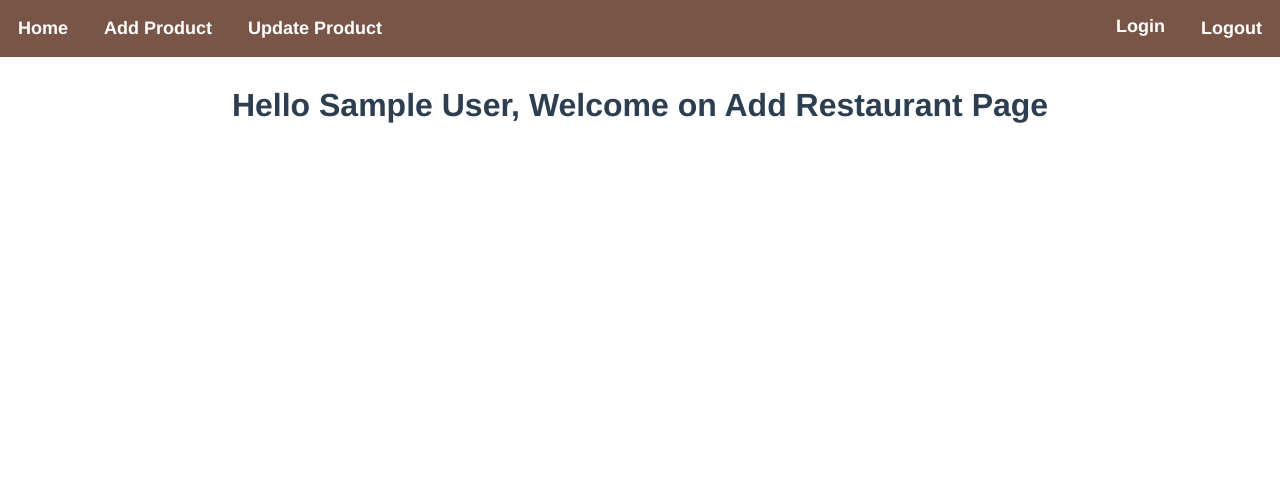
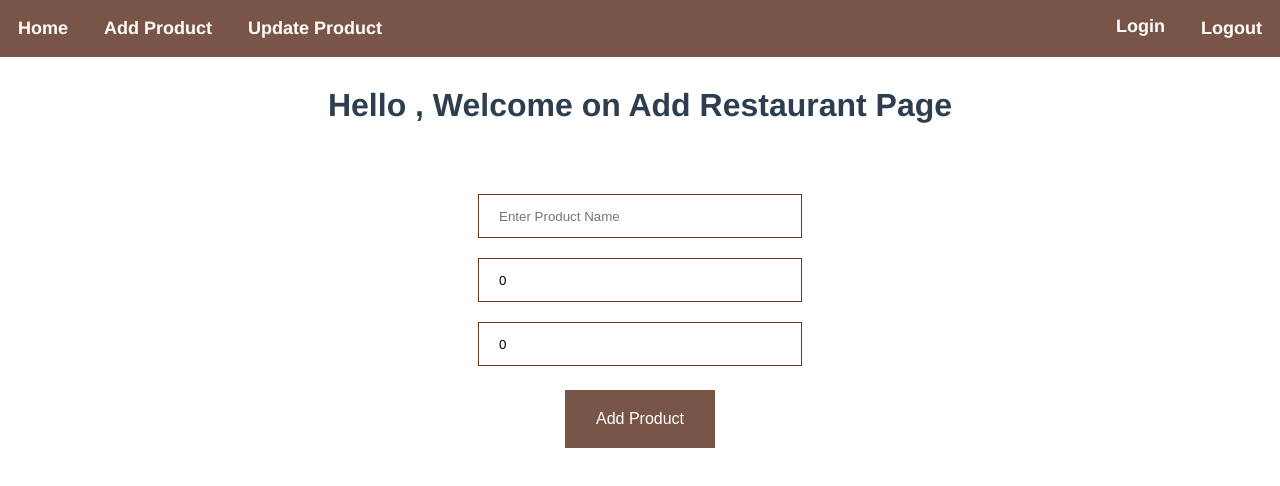
Before and after one commit to eugeneegbe/manage-resto, a Vue app: page /add in a window 1280 px wide. Shown: the top 486 px of the page. Built offline with nearby package versions, Linux system fonts and the light colour scheme; sample sign-in values are in the browser's storage.

Commit message:
Add product form with data binding

```diff
--- a/src/App.vue
+++ b/src/App.vue
@@ -24,4 +24,32 @@ body{
   margin: 0;
 }
 
+form {
+  margin-top: 70px;
+}
+
+.register input, .add input {
+    width: 300px;
+    height: 40px;
+    padding-left: 20px;
+    display: block;
+    margin-bottom: 20px;
+    margin-left: auto;
+    margin-right: auto;
+    border: 0.7px solid #683c2c;
+}
+
+.register button, .add button {
+    border: none;
+    color: white;
+    padding: 20px;
+    width: 150px;
+    text-align: center;
+    text-decoration: none;
+    display: inline-block;
+    font-size: 16px;
+    margin: 4px 2px;
+    background-color: #795547;
+    cursor: pointer;
+}
 </style>
--- /dev/null
+++ b/src/components/AddProduct.vue
@@ -0,0 +1,50 @@
+<template>
+    <ResHeader />
+    <h1>Hello {{ name }}, Welcome on Add Restaurant Page</h1>
+    <form class="add">
+        <input type="text" name="name" placeholder="Enter Product Name"  v-model="restaurant.name"/>
+        <input type="number" name="stock" placeholder="Amount in Stock" v-model="restaurant.stock"/>
+        <input type="number" name="price" placeholder="Unit price" v-model="restaurant.price"/>
+        <button type="button" v-on:click="addRestaurant">Add Product</button>
+    </form>
+</template>
+
+<script>
+import ResHeader from './ResHeader'
+
+export default {
+    name: "AddProduct",
+    components: {
+        ResHeader
+    },
+    data() {
+        return {
+            restaurant: {
+                name: '',
+                stock: 0,
+                price: 0.0
+            }
+        }
+    },
+    methods: {
+        addRestaurant(){
+
+        }
+    },
+    mounted() {
+        let user_data = JSON.parse(localStorage.getItem('user-data'))
+
+        if(user_data){
+            this.name = user_data.name
+        }else{
+            this.$router.push({ path: '/login' })
+        }
+    }
+}
+</script>
+
+<style>
+.logo {
+    width: 100px;
+}
+</style>
--- a/src/components/AddRestaurant.vue
+++ /dev/null
@@ -1,35 +0,0 @@
-<template>
-    <ResHeader />
-    <h1>Hello {{ name }}, Welcome on Add Restaurant Page</h1>
-</template>
-
-<script>
-import ResHeader from './ResHeader'
-
-export default {
-    name: "AddRestuarant",
-    components: {
-        ResHeader
-    },
-    data() {
-        return {
-            name: ''
-        }
-    },
-    mounted() {
-        let user_data = JSON.parse(localStorage.getItem('user-data'))
-
-        if(user_data){
-            this.name = user_data.name
-        }else{
-            this.$router.push({ path: '/login' })
-        }
-    }
-}
-</script>
-
-<style>
-.logo {
-    width: 100px;
-}
-</style>
--- a/src/components/UpdateRestuarant.vue
+++ b/src/components/UpdateProduct.vue
@@ -7,7 +7,7 @@
 import ResHeader from './ResHeader'
 
 export default {
-    name: "UpdateRestaurant",
+    name: "UpdateProduct",
     components: {
         ResHeader
     },
--- a/src/routers.js
+++ b/src/routers.js
@@ -1,8 +1,8 @@
 import HomePage from './components/HomePage.vue'
 import SignUp from './components/SignUp.vue'
 import LogIn from './components/LogIn.vue'
-import AddRestaurant from './components/AddRestaurant.vue'
-import UpdateRestaurant from './components/UpdateRestuarant.vue'
+import AddProduct from './components/AddProduct.vue'
+import UpdateProduct from './components/UpdateProduct.vue'
 
 import { createRouter, createWebHistory } from 'vue-router'
 
@@ -13,13 +13,13 @@ const routes = [
         path: '/'
     },
     {
-        name: 'AddRestaurant',
-        component: AddRestaurant,
+        name: 'AddProduct',
+        component: AddProduct,
         path: '/add'
     },
     {
-        name: 'UpdateRestaurant',
-        component: UpdateRestaurant,
+        name: 'UpdateProduct',
+        component: UpdateProduct,
         path: '/update'
     },
     {
```
